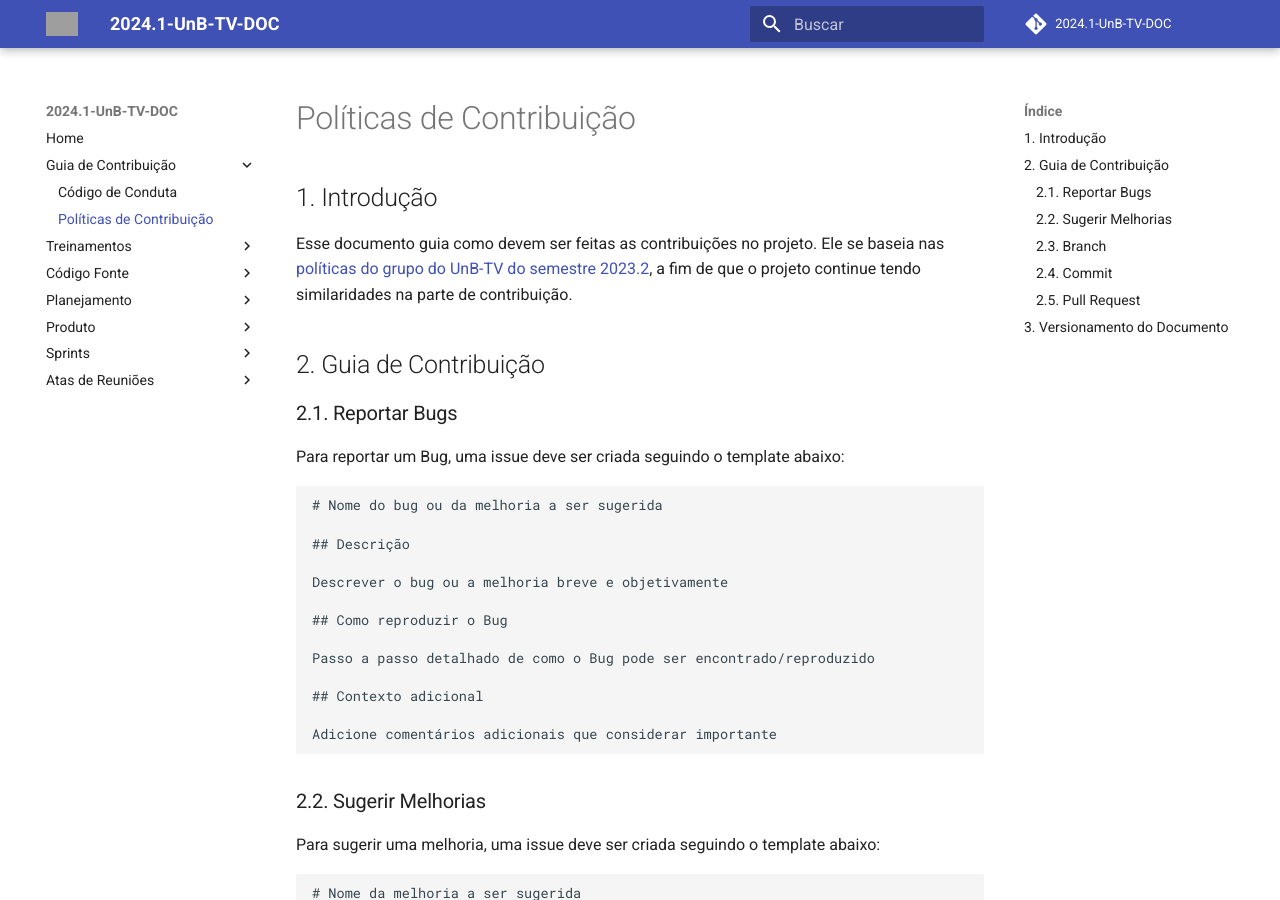
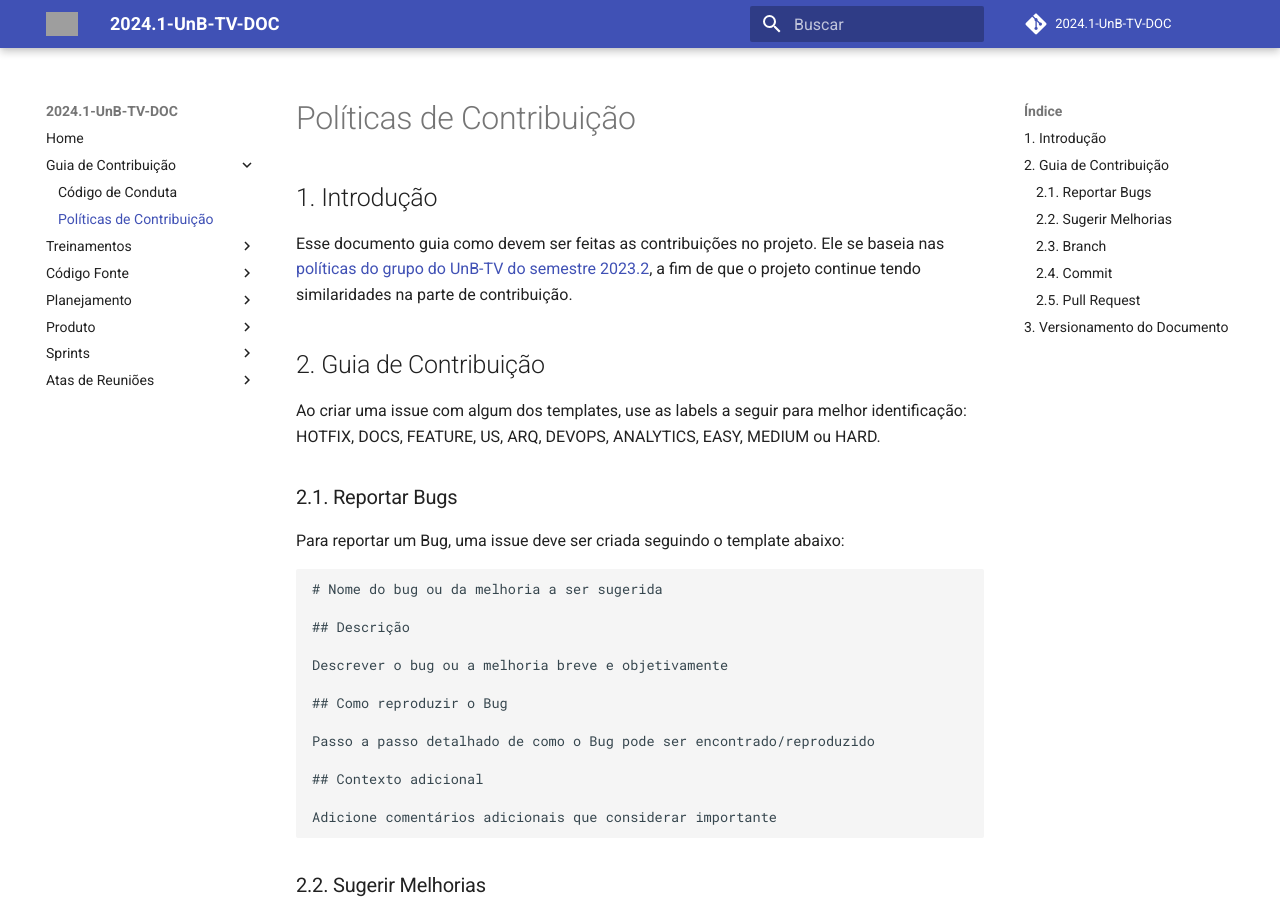
Before and after one commit to fga-eps-mds/2024.1-UnB-TV-DOC, an MkDocs documentation site: the page built from docs/contribuicao/PoliticasContribuicao.md, in a window 1280 px wide and 900 px high. Built offline with MkDocs 1.6.1 and Material for MkDocs 9.7.7, drawn with Linux system fonts in a browser that asks for light colours; comment, search, counter and statistics services are not loaded; grey boxes are pictures that could not be loaded.

Commit message:
Update PoliticasContribuicao.md

```diff
--- a/docs/contribuicao/PoliticasContribuicao.md
+++ b/docs/contribuicao/PoliticasContribuicao.md
@@ -5,6 +5,8 @@
 Esse documento guia como devem ser feitas as contribuições no projeto. Ele se baseia nas [políticas do grupo do UnB-TV do semestre 2023.2](https://fga-eps-mds.github.io/2023.2-UnB-TV-DOC/#/./politicas/CONTRIBUTING), a fim de que o projeto continue tendo similaridades na parte de contribuição.
 
 ## 2. Guia de Contribuição
+
+Ao criar uma issue com algum dos templates, use as labels a seguir para melhor identificação: HOTFIX, DOCS, FEATURE, US, ARQ, DEVOPS, ANALYTICS, EASY, MEDIUM ou HARD.
 
 ### 2.1. Reportar Bugs
 
```
